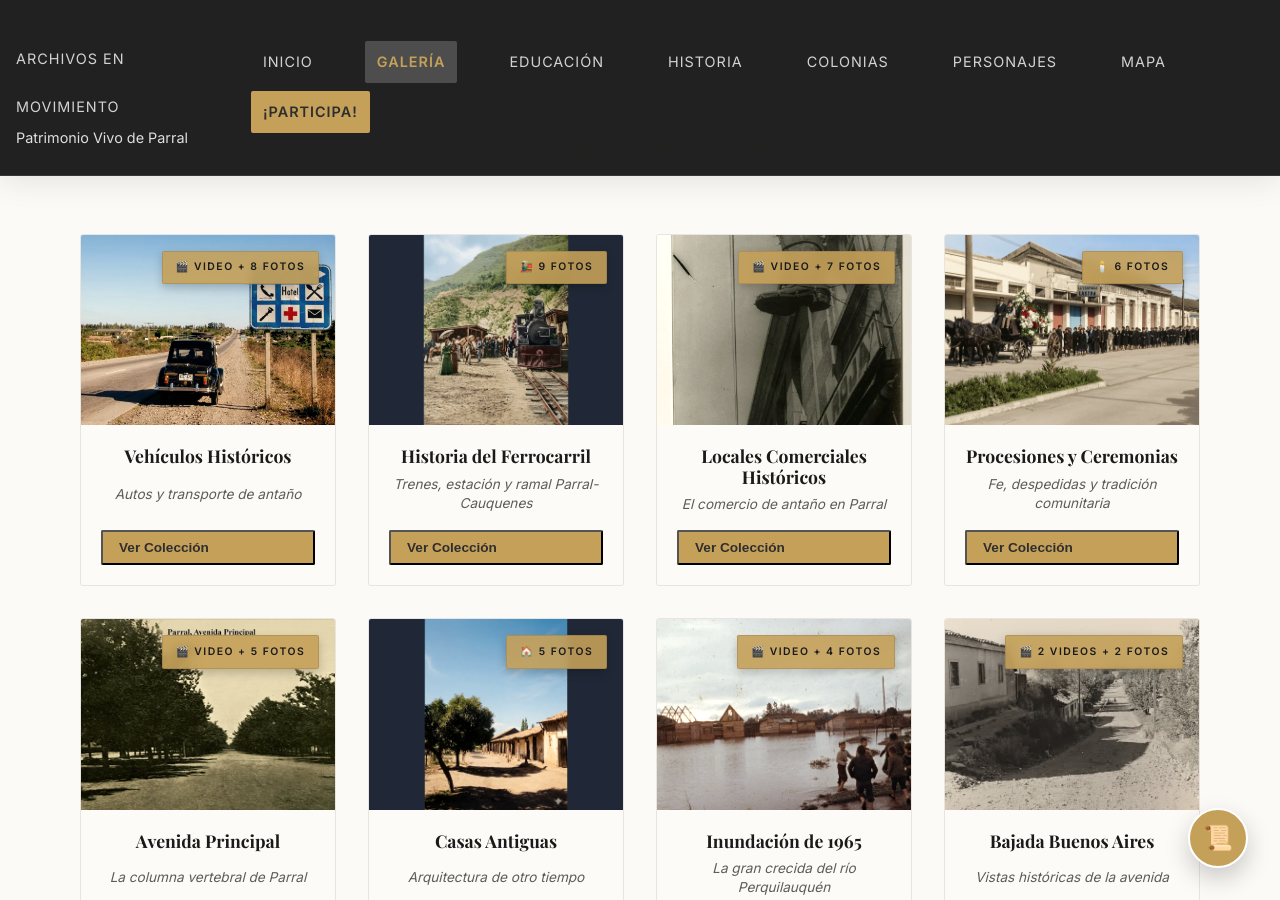
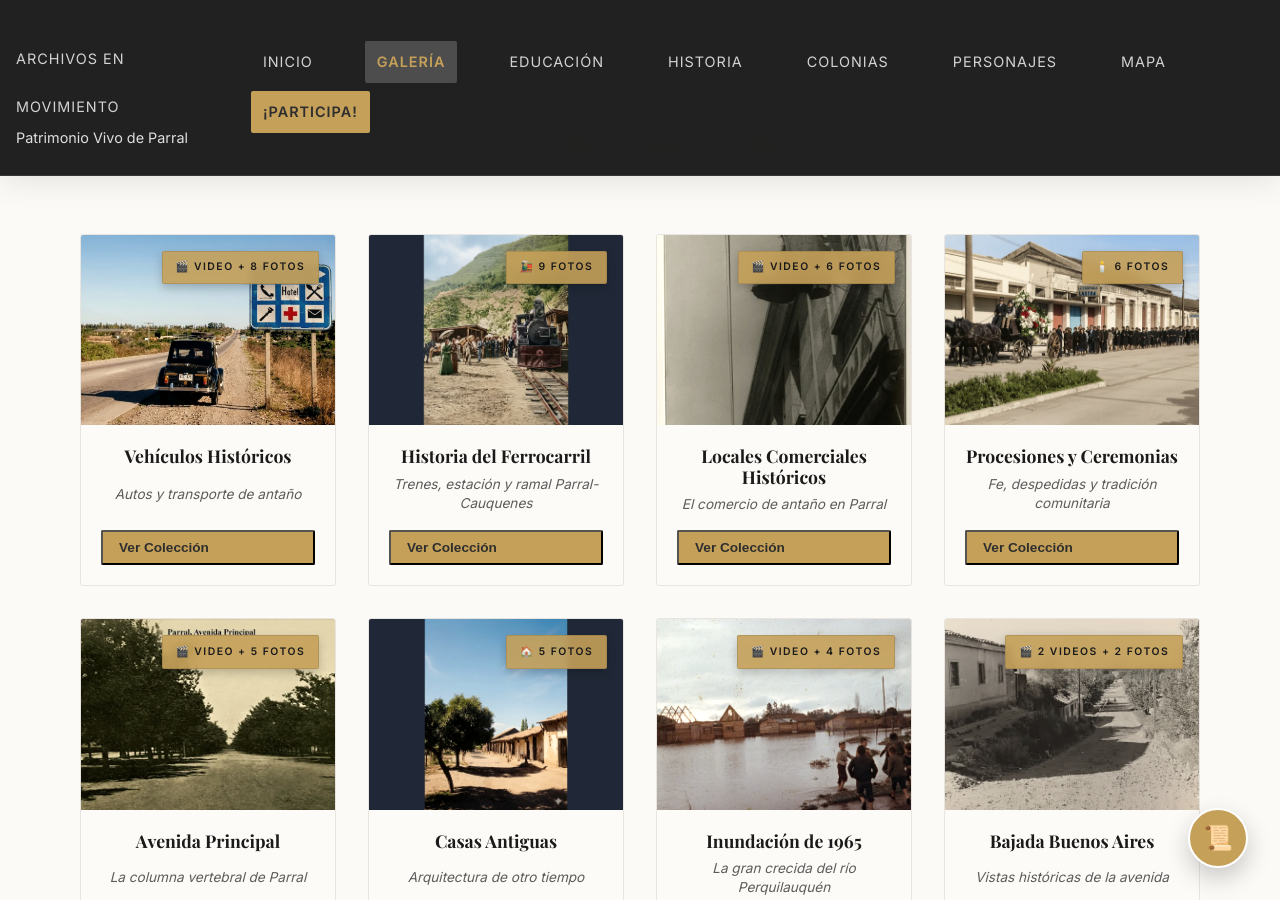
Before and after one commit to Juanpi2024/fotos-parral, a Jekyll site: the page built from galeria.html, in a window 1280 px wide and 900 px high, scrolled down 389 px. Built offline with Jekyll 4.4.1, drawn with Linux system fonts in a browser that asks for light colours; some web fonts are replaced.

Commit message:
Locales Comerciales: Eliminar foto original del modal. Actualizar contador a 6 fotos y cambiar thumbnail a versión restaurada.

```diff
--- a/galeria.html
+++ b/galeria.html
@@ -100,12 +100,12 @@
                 </div>
             </div>
 
-            <!-- 3. Locales Comerciales: Video + 7 Fotos -->
+            <!-- 3. Locales Comerciales: Video + 6 Fotos -->
             <div class="card-foto" data-tags="comercio tienda negocios compras economia locales antiguos"
                 onclick="openModal('localesModal')" style="cursor: pointer;">
                 <div class="card-foto-img-container">
-                    <span class="heritage-badge badge-restored">🎬 Video + 7 Fotos</span>
-                    <img src="images/locales-antiguos/locales-original_thumb.webp"
+                    <span class="heritage-badge badge-restored">🎬 Video + 6 Fotos</span>
+                    <img src="images/locales-antiguos/locales-restaurada_thumb.webp"
                         alt="Fachadas de locales comerciales históricos de Parral" loading="lazy" width="600"
                         height="375">
                 </div>
@@ -689,21 +689,6 @@
             </h3>
 
             <div class="modal-grid">
-                <!-- Imagen 1: Original -->
-                <div class="colorear-item">
-                    <h4
-                        style="font-family: var(--font-heading); color: var(--primary-color); margin-bottom: 0.5rem; font-size: 1rem; text-align: center;">
-                        📷 Foto Original
-                    </h4>
-                    <div class="colorear-img-container"
-                        onclick="openLightbox('images/locales-antiguos/locales-original.webp', 'Foto Original')">
-                        <img src="images/locales-antiguos/locales-original_thumb.webp"
-                            alt="Locales Comerciales - Foto Original" class="colorear-img" loading="lazy" width="400"
-                            height="280" style="cursor: pointer;">
-                    </div>
-                    <a href="images/locales-antiguos/locales-original.webp" download="Locales_Parral_Original.webp"
-                        class="btn-download-sm">Descargar</a>
-                </div>
                 <!-- Imagen 2: Restaurada -->
                 <div class="colorear-item">
                     <h4
```
